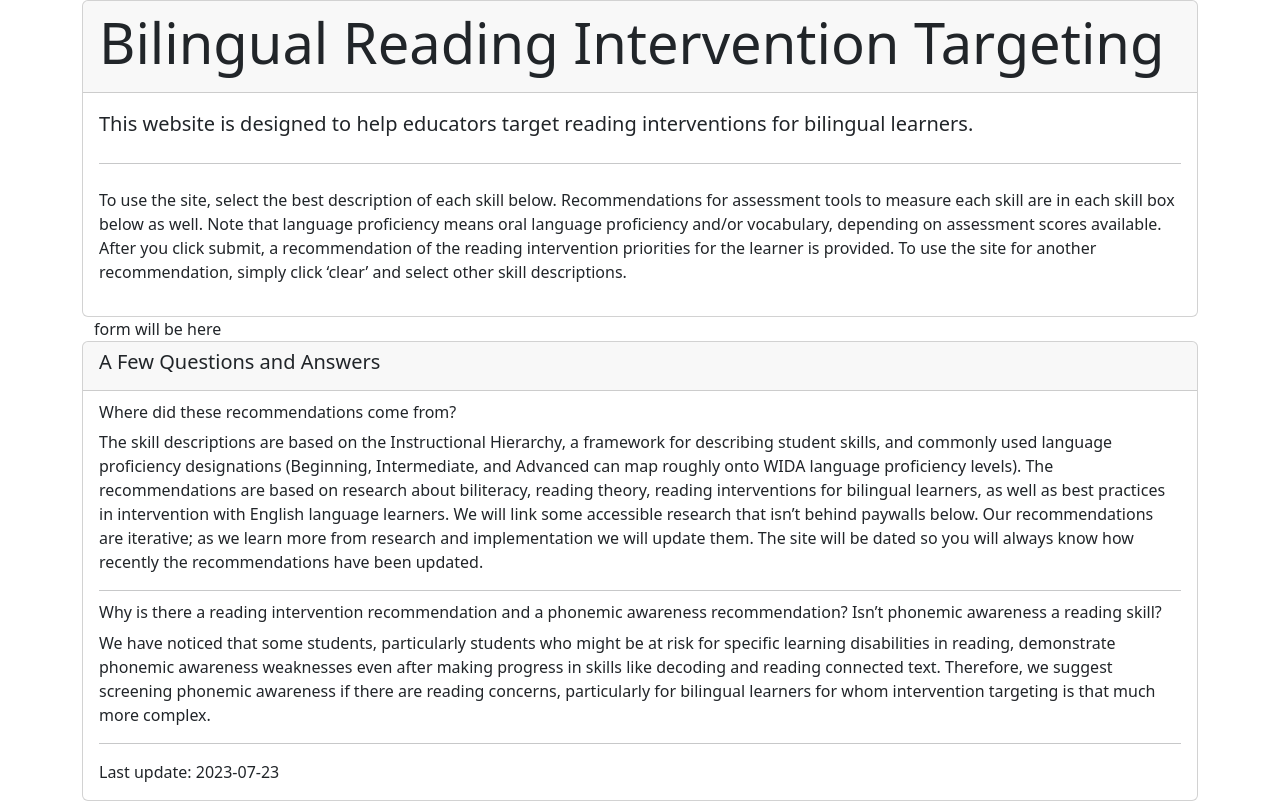
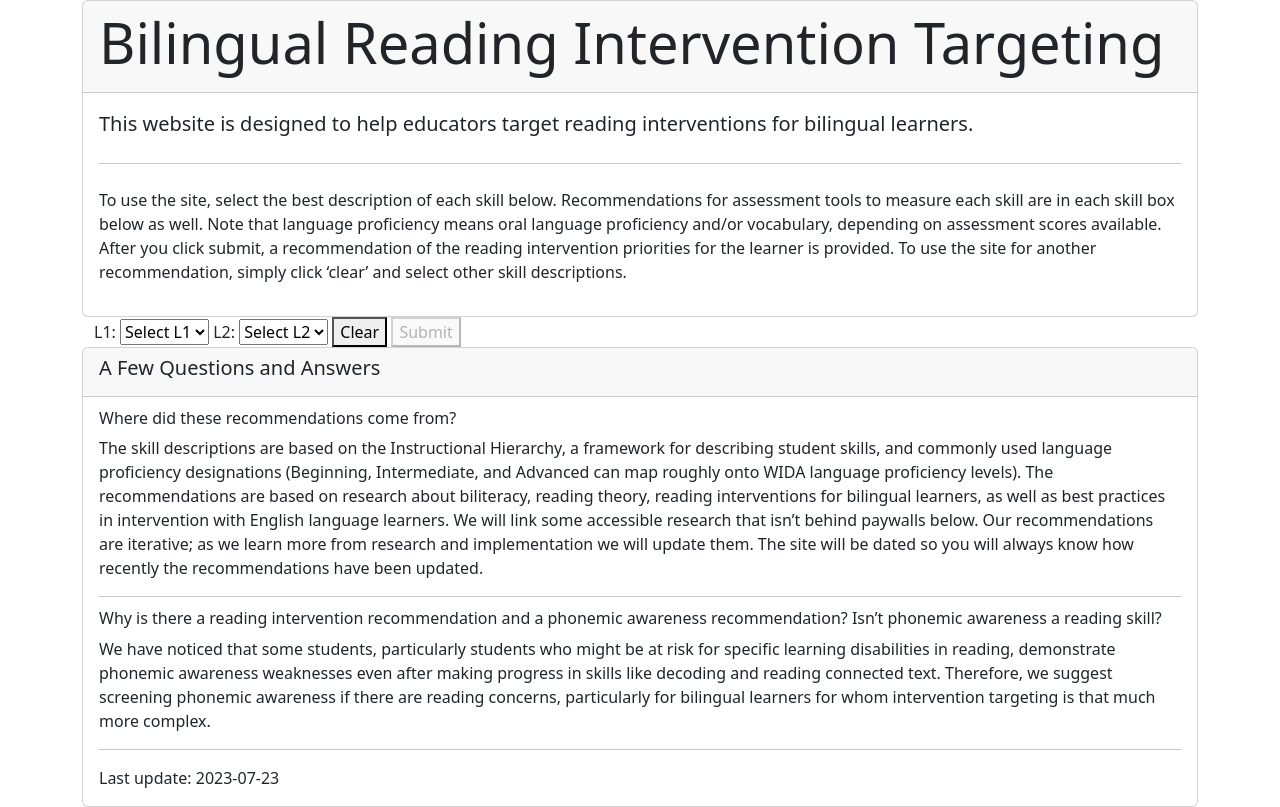
Before and after one commit to LockeNewell/brit_matrix_project, a Django app: page / in a window 1280 px wide. Run offline with Django 4.2, Linux system fonts and the light colour scheme.

Commit message:
adding the start of the form
this form is in flux as my requirements are quickly iterating

```diff
--- a/brit_matrix_app/templates/bilingual_reading.html
+++ b/brit_matrix_app/templates/bilingual_reading.html
@@ -1,3 +1,4 @@
+{% load static %}
 <!DOCTYPE html>
 <html>
   <head>
@@ -30,7 +31,37 @@
           </p>
         </div>
       </div>
-      <div class="container">form will be here</div>
+      <div class="container">
+        <form
+          method="post"
+          id="myForm">
+          <label for="dropdownL1">L1:</label>
+          <select id="dropdownL1">
+            <option value="default">Select L1</option>
+            <option value="option1">Option 1</option>
+            <option value="option2">Option 2</option>
+          </select>
+
+          <label for="dropdownL2">L2:</label>
+          <select id="dropdownL2">
+            <option value="default">Select L2</option>
+            <option value="option1">Option 1</option>
+            <option value="option2">Option 2</option>
+          </select>
+
+          <button
+            type="button"
+            id="clearButton">
+            Clear
+          </button>
+          <button
+            type="submit"
+            id="submitButton"
+            disabled>
+            Submit
+          </button>
+        </form>
+      </div>
       <div class="card">
         <div class="card-header"><h5>A Few Questions and Answers</h5></div>
         <div class="card-body">
@@ -71,6 +102,7 @@
       </div>
     </div>
 
+    <script src="{% static 'js/script.js' %}"></script>
     <!-- I am adding this incase I want my Bootstrap components to use JavaScript functionality -->
     <script src="https://cdn.jsdelivr.net/npm/bootstrap@5.3.0/dist/js/bootstrap.min.js"></script>
   </body>
--- a/brit_matrix_project/settings.py
+++ b/brit_matrix_project/settings.py
@@ -117,6 +117,9 @@ USE_TZ = True
 # https://docs.djangoproject.com/en/4.2/howto/static-files/
 
 STATIC_URL = 'static/'
+STATICFILES_DIRS = [
+    BASE_DIR / "static",
+]
 
 # Default primary key field type
 # https://docs.djangoproject.com/en/4.2/ref/settings/#default-auto-field
--- /dev/null
+++ b/static/js/script.js
@@ -0,0 +1,24 @@
+// Get the form elements and the submit button
+const form = document.getElementById('myForm');
+const dropdownL1 = document.getElementById('id_l1_choice');
+const dropdownL2 = document.getElementById('id_l2_choice');
+const submitButton = document.getElementById('submitButton');
+
+// Function to check if both dropdowns have a non-default option selected
+function isFormValid() {
+  return dropdownL1.value !== 'default' && dropdownL2.value !== 'default';
+}
+// Function to check if both dropdowns have a non-default option selected
+function isFormClearable() {
+  return dropdownL1.value !== 'default' || dropdownL2.value !== 'default';
+}
+
+// Event listener for dropdown changes
+function onDropdownChange() {
+  clearButton.disabled = !isFormClearable(); // Enable/disable the submit button based on form validity
+  submitButton.disabled = !isFormValid(); // Enable/disable the submit button based on form validity
+}
+
+// Event listeners for dropdown changes
+dropdownL1.addEventListener('change', onDropdownChange);
+dropdownL2.addEventListener('change', onDropdownChange);
```
